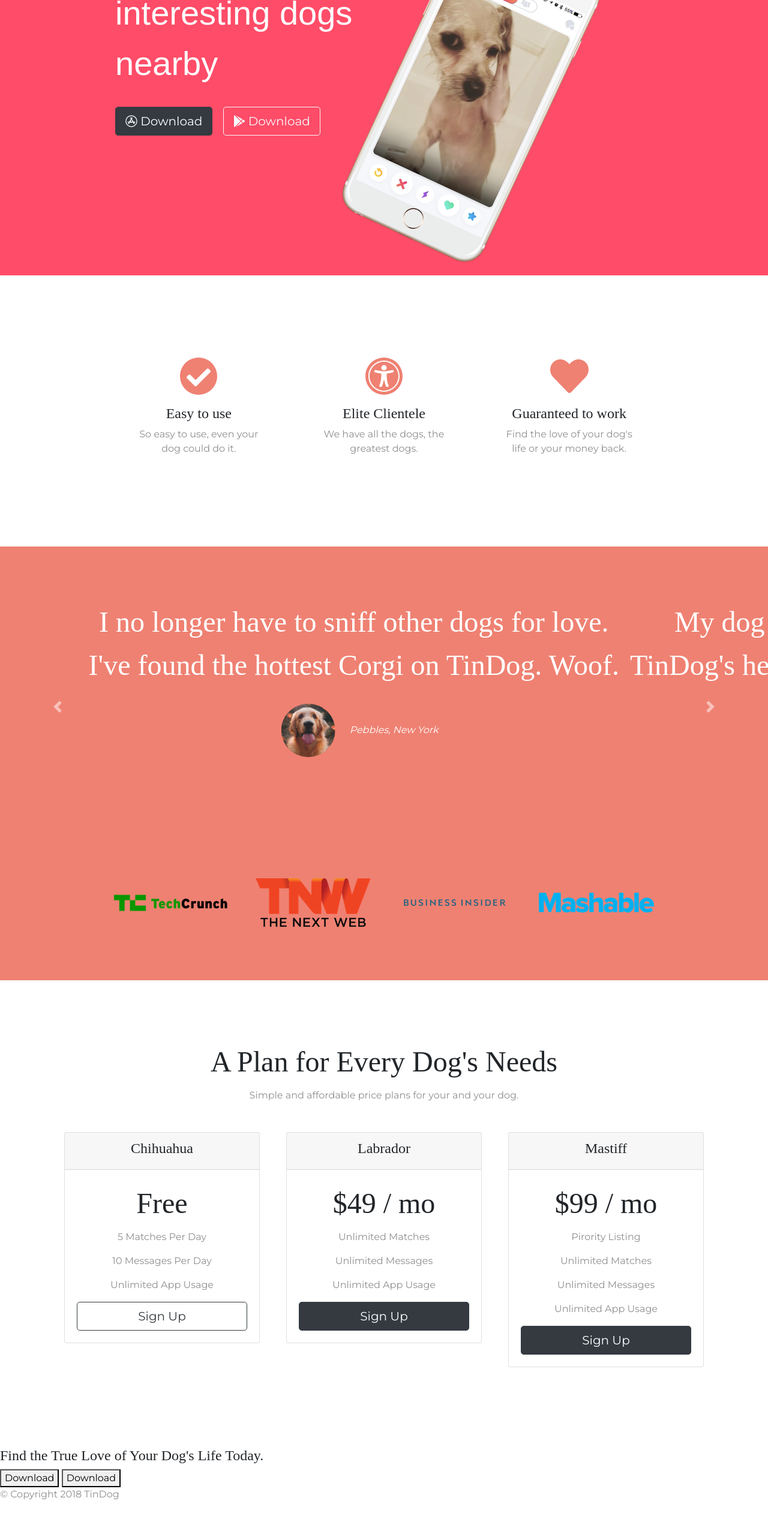
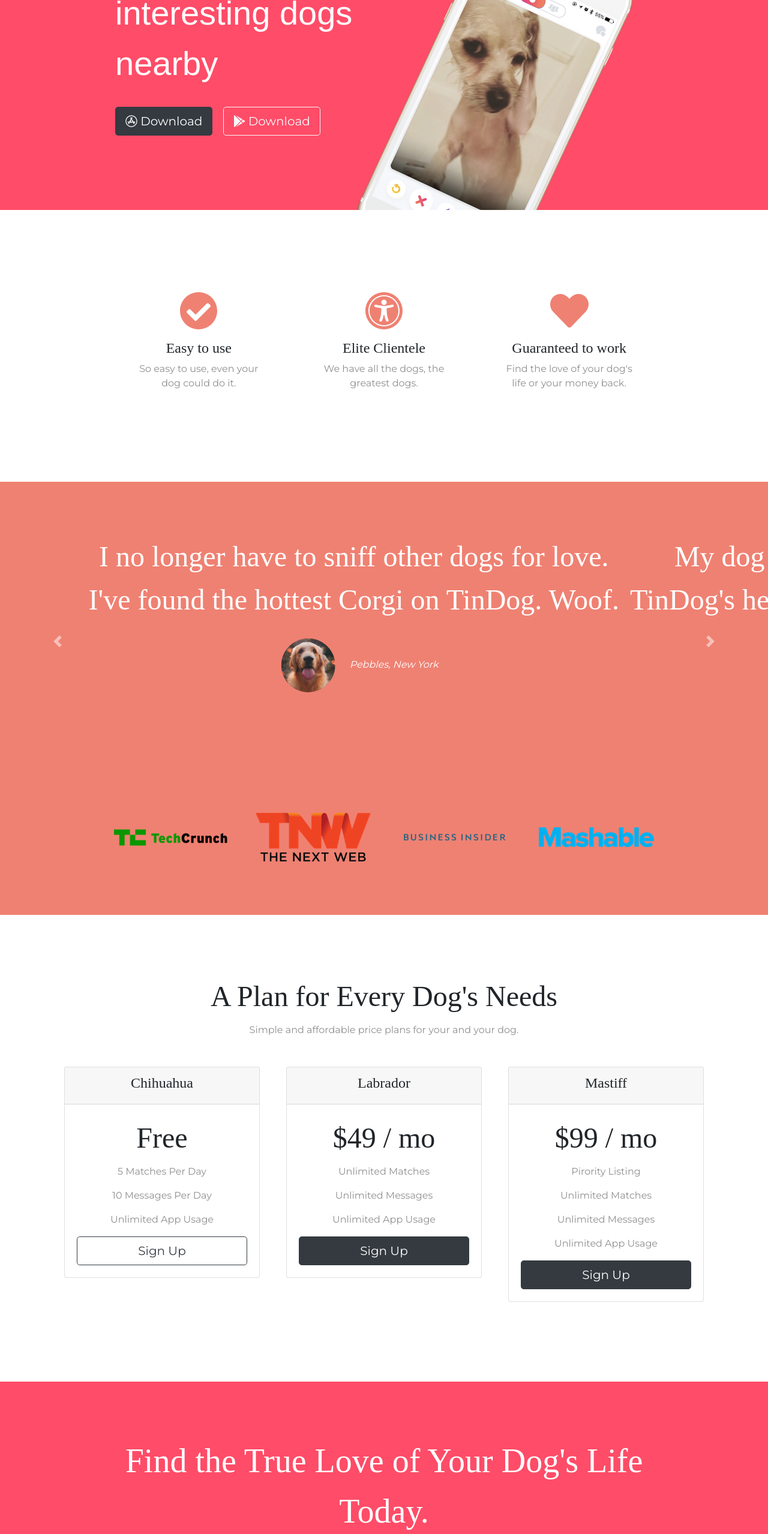
Before and after one commit to mikaav/udemy, a plain HTML site: page BOOTSTRAP/TinDog/index.html in a window 1280 px wide. Shown: the part 240-2797 px from the top of the page at 60% size. Before the commit the page ends 2759 px from the top, so only its background shows below. Drawn offline with nearby package versions, Linux system fonts and the light colour scheme.

Commit message:
adding media files

```diff
--- a/BOOTSTRAP/TinDog/css/main.css
+++ b/BOOTSTRAP/TinDog/css/main.css
@@ -8,7 +8,7 @@ body {
 }
 
 .container-fluid {
-  padding: 3% 15%;
+  padding: 3% 15% 8%;
 }
 
 h1 {
@@ -64,12 +64,17 @@ p {
 .title-image {
   width: 60%;
   transform: rotate(25deg);
+  position: absolute;
+  right: 30%;
 }
 
 /* Features Section */
 
 #features {
   padding: 7% 15%;
+  background-color: white;
+  position: relative;
+  z-index: 1;
 }
 
 .feature-box {
@@ -128,3 +133,39 @@ p {
 .pricing-column {
   padding: 3% 2%;
 }
+
+/* CTA Section */
+
+#cta {
+  background-color: #ff4c68;
+  color: white;
+  padding: 7% 15%;
+  text-align: center;
+}
+
+.cta-heading {
+  font-family: "Montserrat-Black";
+  font-size: 3.5rem;
+  line-height: 1.5;
+}
+
+/* Footer Section */
+
+#footer {
+  padding: 7% 15%;
+  text-align: center;
+}
+
+.social-icon {
+  margin: 20px 10px;
+}
+
+@media (max-width: 991px) {
+  #title {
+    text-align: center;
+  }
+  .title-image {
+    position: static;
+    transform: rotate(0);
+  }
+}
--- a/BOOTSTRAP/TinDog/index.html
+++ b/BOOTSTRAP/TinDog/index.html
@@ -65,13 +65,13 @@
           <div class="collapse navbar-collapse" id="navbarSupportedContent">
             <ul class="navbar-nav ml-auto">
               <li class="nav-item">
-                <a class="nav-link" href="">Contact</a>
+                <a class="nav-link" href="#footer">Contact</a>
               </li>
               <li class="nav-item">
-                <a class="nav-link" href="">Pricing</a>
+                <a class="nav-link" href="#pricing">Pricing</a>
               </li>
               <li class="nav-item">
-                <a class="nav-link" href="">Download</a>
+                <a class="nav-link" href="#cta">Download</a>
               </li>
             </ul>
           </div>
@@ -263,18 +263,28 @@
       </div>
     </section>
 
-    <!-- Call to Action -->
+    <!-- Call to Action CTA -->
 
     <section id="cta">
-      <h3>Find the True Love of Your Dog's Life Today.</h3>
-      <button type="button">Download</button>
-      <button type="button">Download</button>
+      <h3 class="cta-heading">Find the True Love of Your Dog's Life Today.</h3>
+      <button class="btn btn-lg btn-dark download-button" type="button">
+        <i class="fab fa-app-store"></i> Download
+      </button>
+      <button class="btn btn-lg btn-light download-button" type="button">
+        <i class="fab fa-google-play"></i> Download
+      </button>
     </section>
 
     <!-- Footer -->
 
     <footer id="footer">
-      <p>© Copyright 2018 TinDog</p>
+      <i class="social-icon fab fa-facebook-square fa-2x"></i>
+      <i class="social-icon fab fa-instagram fa-2x"></i>
+      <i class="social-icon fab fa-twitter-square fa-2x"></i>
+      <i class="social-icon fab fa-telegram fa-2x"></i>
+      <i class="social-icon fab fa-linkedin fa-2x"></i>
+      <i class="social-icon fab fa-youtube fa-2x"></i>
+      <p>© Copyright 2020 TinDog</p>
     </footer>
   </body>
 </html>
```
